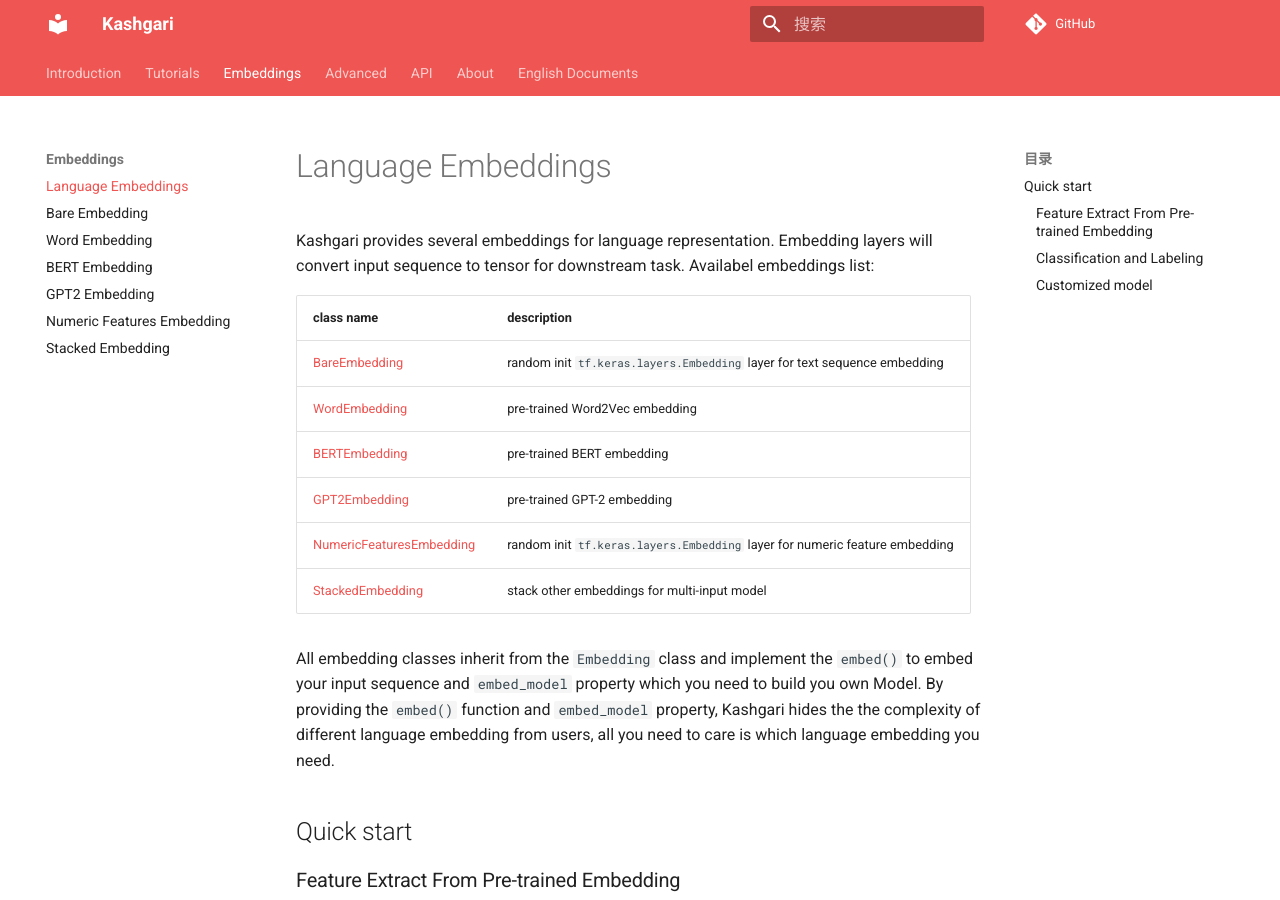
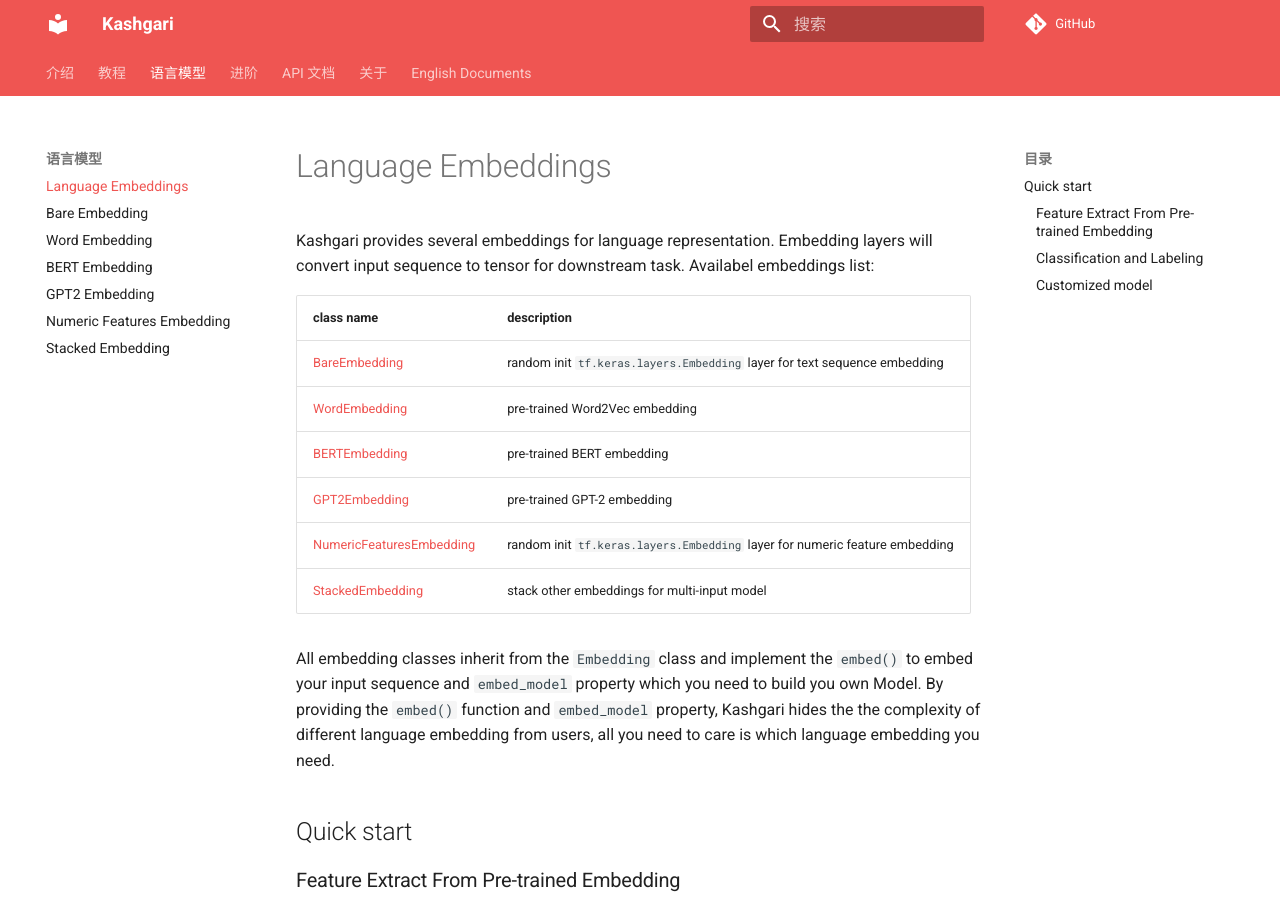
Before and after one commit to BrikerMan/Kashgari-doc-zh, an MkDocs documentation site: the page built from docs/embeddings/index.md, in a window 1280 px wide and 900 px high. Built offline with MkDocs 1.6.1 and Material for MkDocs 9.7.7, drawn with Linux system fonts in a browser that asks for light colours; comment, search, counter and statistics services are not loaded.

Commit message:
:memo: Writing documents

```diff
--- a/mkdocs.yml
+++ b/mkdocs.yml
@@ -58,12 +58,12 @@
       link: https://github.com/BrikerMan
 
 nav:
-  - Introduction: index.md
-  - Tutorials:
+  - 介绍: index.md
+  - 教程:
       - tutorial/text-classification.md
       - tutorial/text-labeling.md
 
-  - Embeddings:
+  - 语言模型:
       - embeddings/index.md
       - embeddings/bare-embedding.md
       - embeddings/word-embedding.md
@@ -72,13 +72,13 @@
       - embeddings/numeric-features-embedding.md
       - embeddings/stacked-embedding.md
 
-  - Advanced:
+  - 进阶:
       - advance-use/multi-output-model.md
       - advance-use/handle-numeric-features.md
       - advance-use/tensorflow-serving.md
-  - API:
+  - API 文档:
       - api/corpus.md
-  - About:
+  - 关于:
       - about/contributing.md
       - about/release-notes.md
   - English Documents: https://kashgari.bmio.net
```
Also changed, not shown: docs/index.md (+6 -6 lines).
